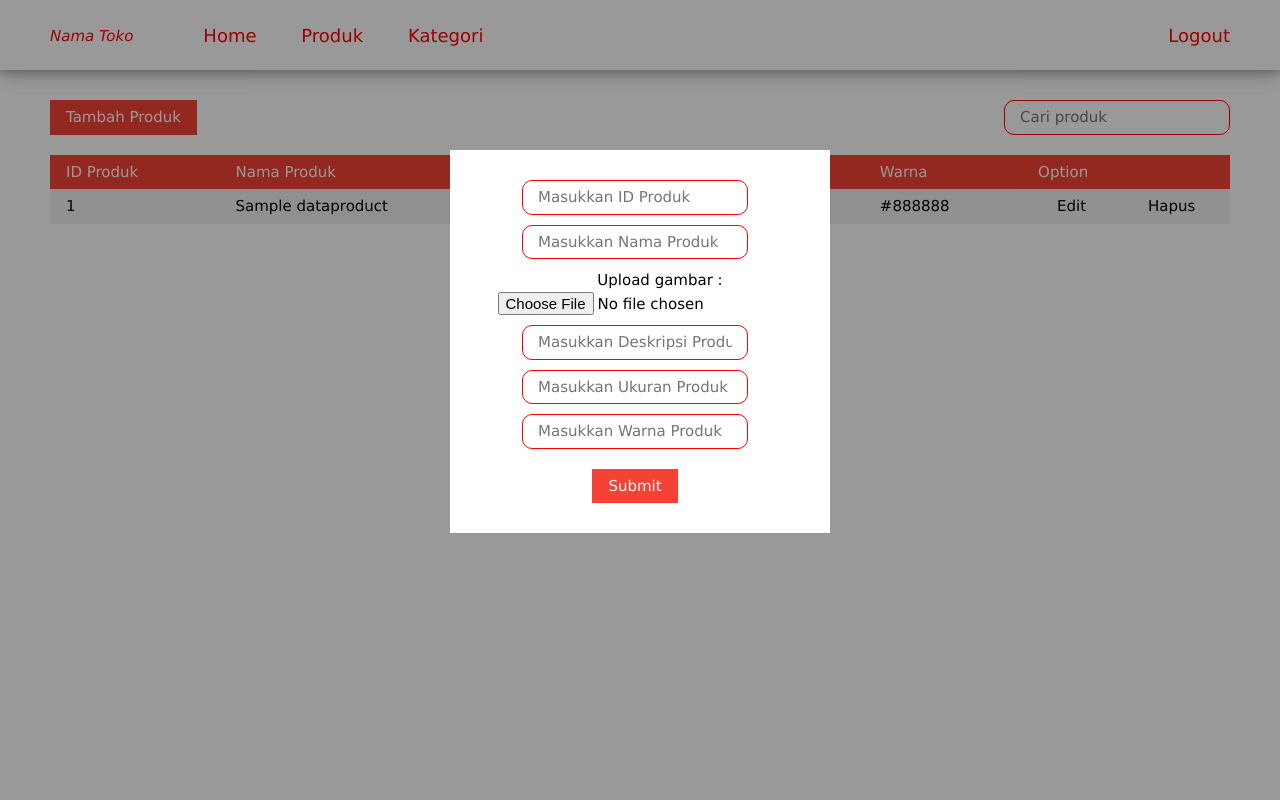
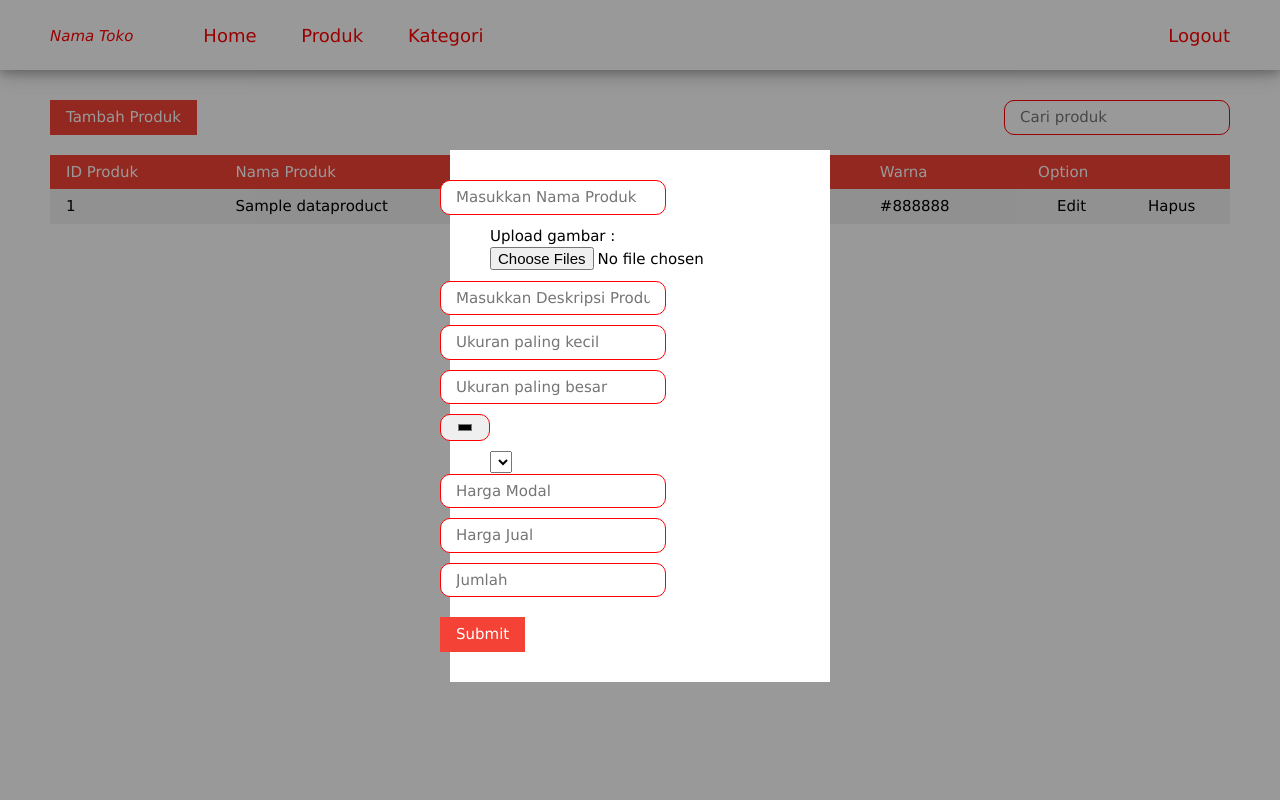
Before and after one commit to willy1920/J21Afdn, a PHP site: page /admin/product.php in a window 1280 px wide, after a click on "Tambah Produk". Run offline with PHP 8.4, Linux system fonts and the light colour scheme; data comes from the database, SQL or seed files in the repository; tables that the repository leaves empty hold one stand-in row (values such as "Sample post"); lists and menus that the app fills with data are empty.

Commit message:
optimize performance and fix name of picture

```diff
--- a/admin/product.php
+++ b/admin/product.php
@@ -26,13 +26,29 @@
 </div>
 
 <div class="w3-modal" style="display: none;" id="productAdd">
-    <form action="productAdd.php" method="post" style="margin: 50px 450px; background-color: white; padding: 30px 0px 30px 40px;">
-	    <center><input type="text" name="idProduct" required class="search" placeholder="Masukkan ID Produk" style="margin: 0 0 10px -50px;" autofocus><br>
-	    <input type="text" name="name" required class="search" placeholder="Masukkan Nama Produk" style="margin: 0 0 10px -50px;"><br>
-	    Upload gambar : <input type="file" name="picture" required style="margin: 0 0 10px 0;"><br>
-	    <input type="text" name="deskripsi" required class="search" placeholder="Masukkan Deskripsi Produk" style="margin: 0 0 10px -50px;"><br>
-	    <input type="text" name="ukuran" required class="search" placeholder="Masukkan Ukuran Produk" style="margin: 0 0 10px -50px;"><br>
-	    <input type="text" name="warna" required class="search" placeholder="Masukkan Warna Produk" style="margin: 0 0 10px -50px;"><br>
+    <form action="productAdd.php" method="post" enctype="multipart/form-data" style="margin: 50px 450px; background-color: white; padding: 30px 0px 30px 40px;">
+	    <input type="text" name="name" required class="search" placeholder="Masukkan Nama Produk" style="margin: 0 0 10px -50px;" autofocus><br>
+	    Upload gambar : <input type="file" name="picture[]" multiple required style="margin: 0 0 10px 0;" accept="image/*"><br>
+	    <input type="text" name="description" required class="search" placeholder="Masukkan Deskripsi Produk" style="margin: 0 0 10px -50px;"><br>
+	    <input type="text" name="smallSize" required class="search" placeholder="Ukuran paling kecil" style="margin: 0 0 10px -50px;"><br>
+	    <input type="text" name="bigSize" required class="search" placeholder="Ukuran paling besar" style="margin: 0 0 10px -50px;"><br>
+	    <input type="color" name="color" required class="search" placeholder="Masukkan Warna Produk" style="margin: 0 0 10px -50px;"><br>
+        <select name="category">
+            <?php
+            $sql = "SELECT * FROM category";
+            $query = $mysqli->query($sql);
+            while($row = $query->fetch_assoc()){
+                if($row['idCategory'] != 1){
+                    ?>
+                    <option value="<?php echo $row['idCategory']; ?>"><?php echo $row['name']; ?></option>
+                    <?php
+                }
+            }
+            ?>
+        </select><br>
+	    <input type="number" name="capital" required class="search" placeholder="Harga Modal" style="margin: 0 0 10px -50px;"><br>
+	    <input type="number" name="sellingPrice" required class="search" placeholder="Harga Jual" style="margin: 0 0 10px -50px;"><br>
+	    <input type="number" name="stock" required class="search" placeholder="Jumlah" style="margin: 0 0 10px -50px;"><br>
         <input type="submit" value="Submit" name="submit" onclick="document.getElementById('productAdd').style.display='none'" class="w3-btn w3-red" style="margin: 10px 0 0 -50px;"></center>
     </form>
 </div>
```
Also changed, not shown: admin/productAdd.php (+28 -10 lines).
